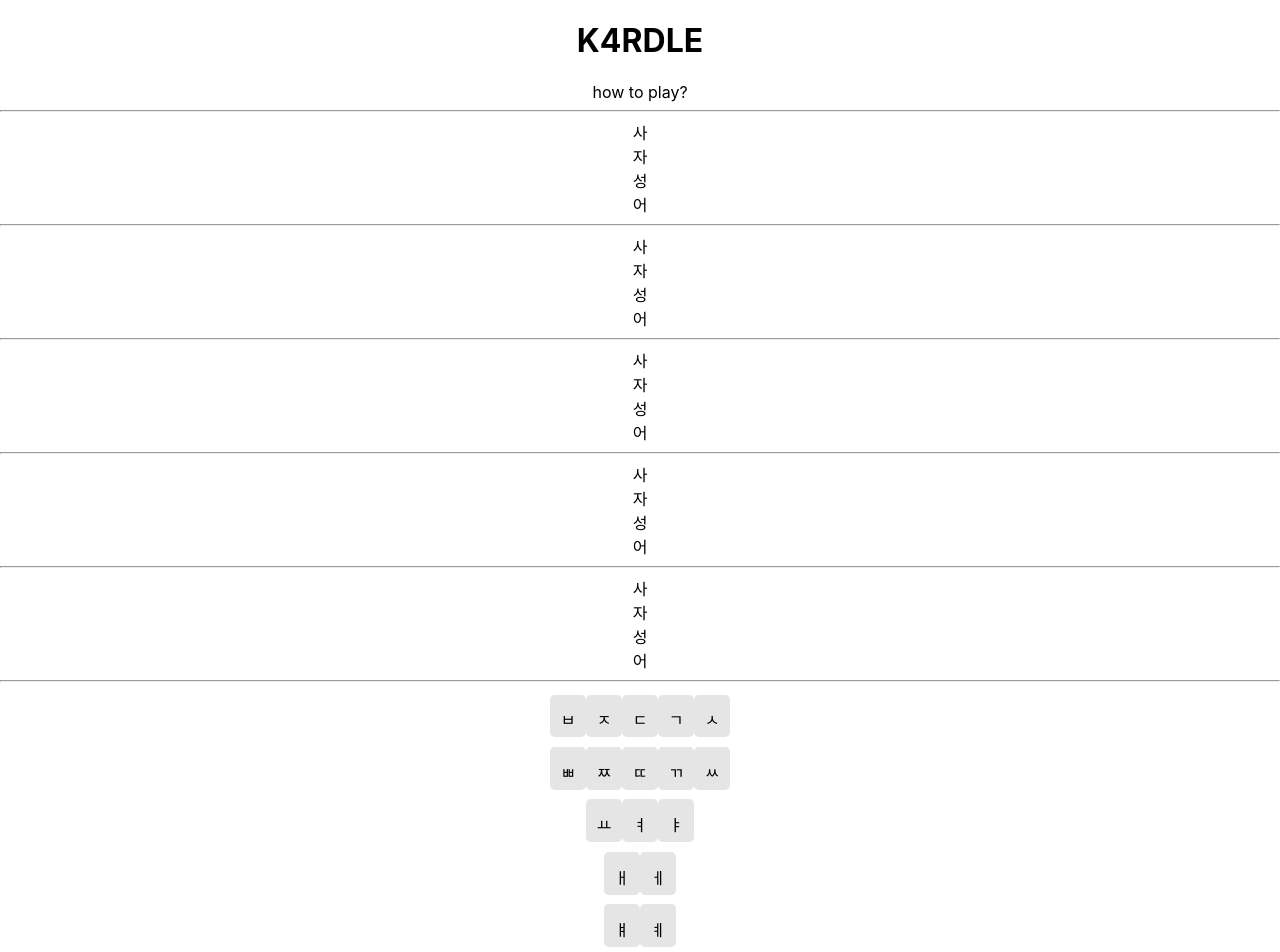
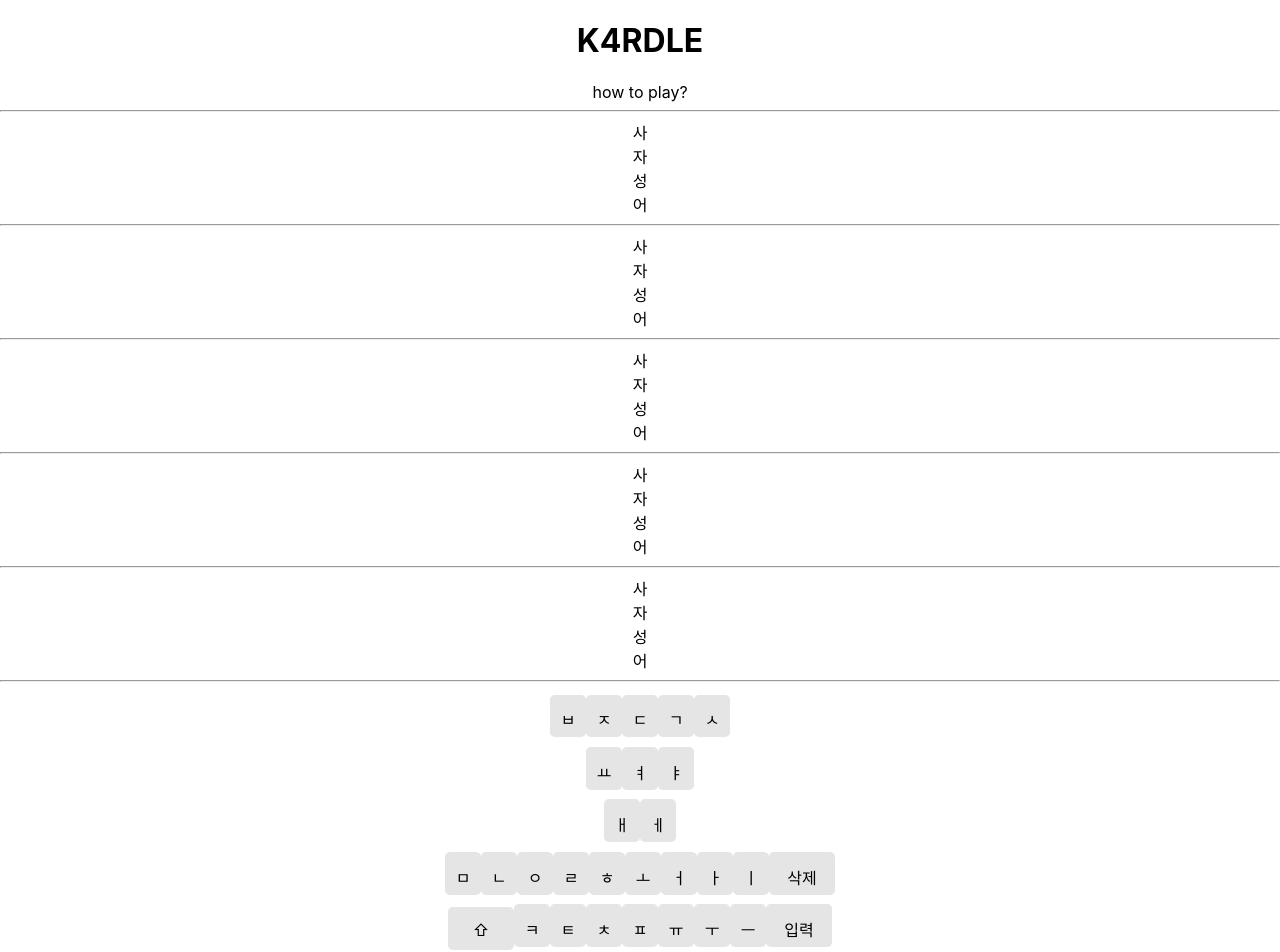
Before and after one commit to choijueun/WORDLE, a React (Create React App) app: page / in a window 1280 px wide. Shown: the top 952 px of the page. Built offline with nearby package versions, Linux system fonts and the light colour scheme.

Commit message:
COMMON CSS

```diff
--- a/src/App.css
+++ b/src/App.css
@@ -1,6 +1,13 @@
 .App {
   text-align: center;
 }
+
+/* COMMON */
+.item-center    { margin-left: auto; margin-right: auto; }
+.text-center    { text-align: center; }
+.round          { border-radius: .3em; }
+.inline-block   { display: inline-block;}
+.disabled       { display: none; }
 .round {
   border-radius: .3em;
 }
```
